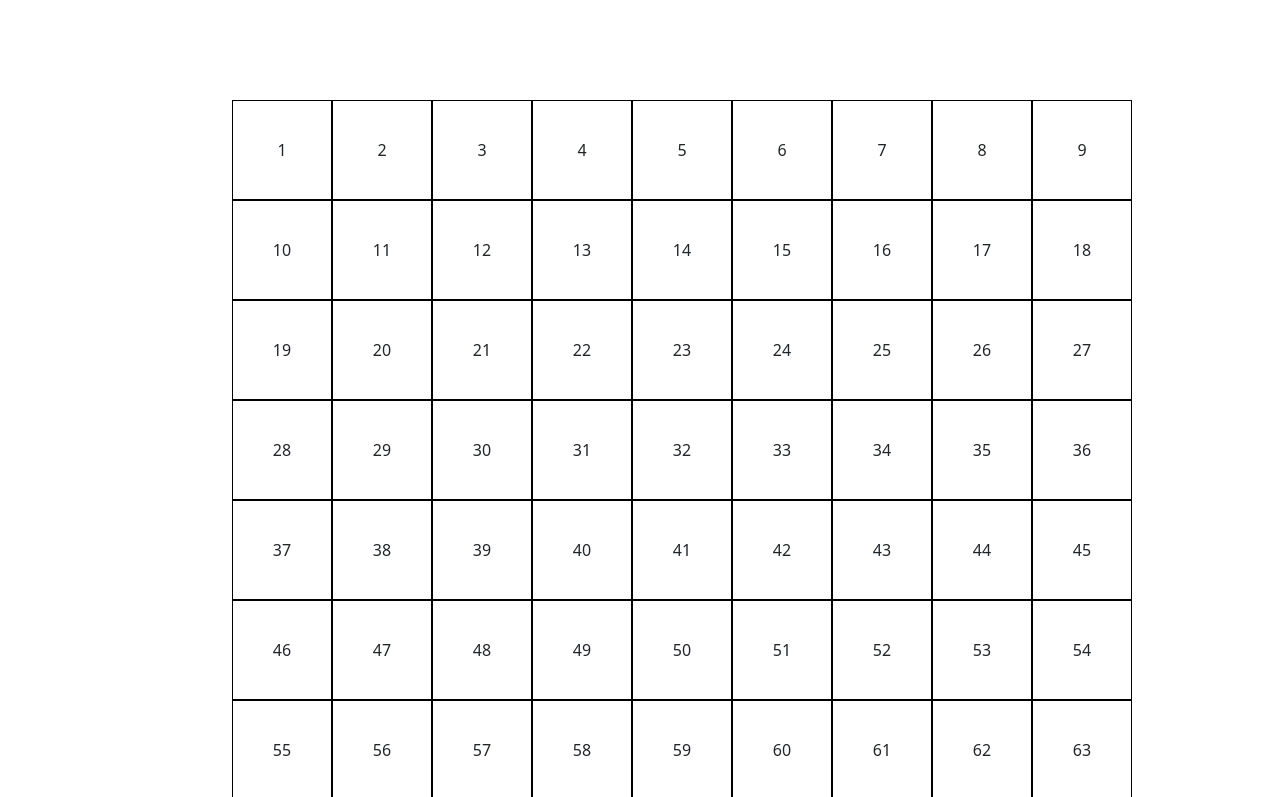
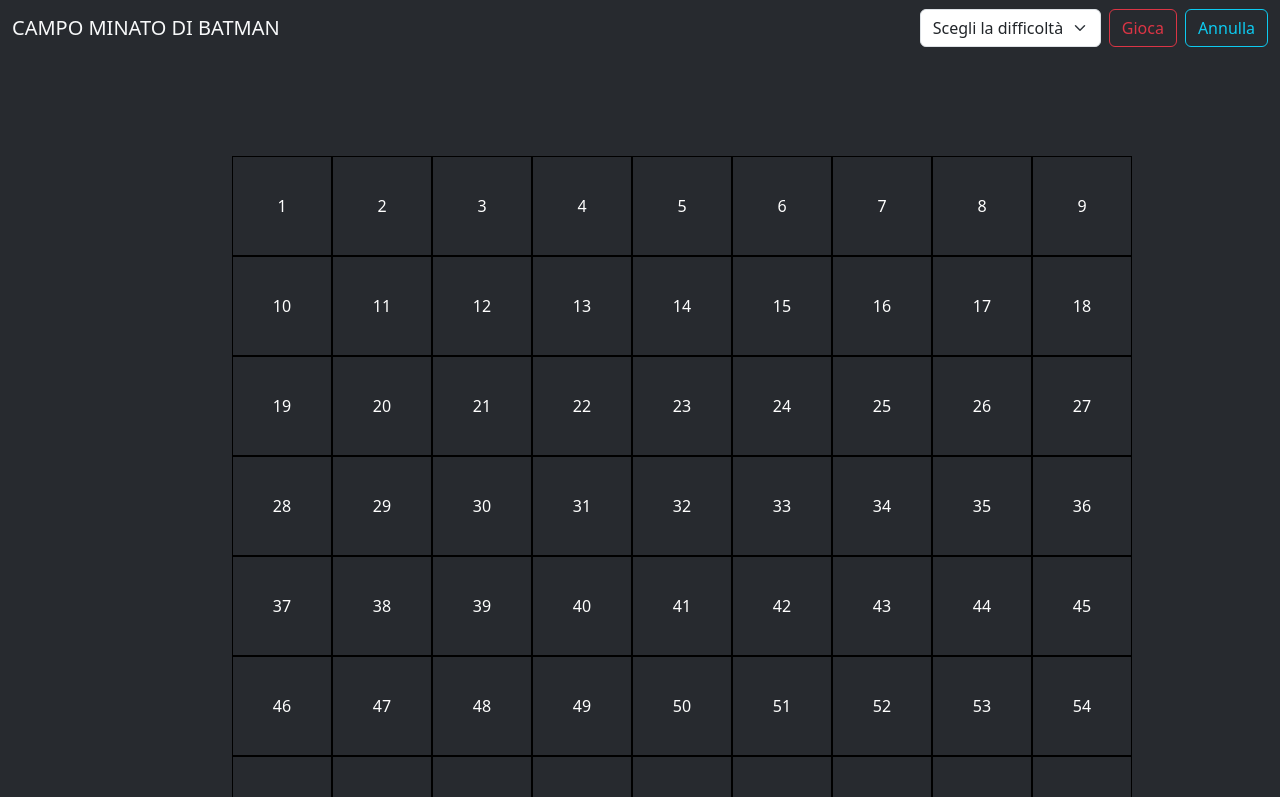
Before and after one commit to LucaPierantoni/js-campominato-grid, a plain HTML site: page index.html in a window 1280 px wide. Shown: the top 797 px of the page. Drawn offline with nearby package versions, Linux system fonts and the light colour scheme.

Commit message:
aggiunta nav + BATMAN

```diff
--- a/css/style.css
+++ b/css/style.css
@@ -6,8 +6,13 @@
 /* reset */
 
 body {
-
     font-family: sans-serif;
+    background-image: url(/img/batmanbg.jpg);
+    background-repeat: no-repeat;
+    background-size: cover;
+    background-position: center;
+    margin: 0;
+    padding: 0;
 }
 
 .container {
@@ -31,5 +36,6 @@ body {
     width: 100px;
     height: 100px;
     border: solid 1px black;
+    color: white;
 
 }
--- a/index.html
+++ b/index.html
@@ -5,12 +5,27 @@
     <meta name="viewport" content="width=device-width, initial-scale=1.0">
     <link rel="stylesheet" href="./css/style.css">
     <link href="https://cdn.jsdelivr.net/npm/bootstrap@5.3.2/dist/css/bootstrap.min.css" rel="stylesheet" integrity="sha384-T3c6CoIi6uLrA9TneNEoa7RxnatzjcDSCmG1MXxSR1GAsXEV/Dwwykc2MPK8M2HN" crossorigin="anonymous">
+    <link rel="stylesheet" href="https://unpkg.com/boxicons@latest/css/boxicons.min.css">
     <title>Campominato</title>
 </head>
 <body>
 
     <header>
-
+        <nav class="navbar text-primary-emphasis">
+            <div class="container-fluid">
+                <a class="navbar-brand text-light">CAMPO MINATO DI BATMAN</a>
+                <div class="d-flex" role="search">
+                    <select class="form-select me-2" id="get-level" aria-label="Default select example">
+                        <option selected>Scegli la difficoltà</option>
+                        <option value="1">Facile</option>
+                        <option value="2">Medio</option>
+                        <option value="3">Difficile</option>
+                    </select>
+                    <button class="btn btn-outline-danger me-2" id="btn-play" type="submit">Gioca</button>
+                    <button class="btn btn-outline-info" id="btn-delate" type="submit">Annulla</button>
+                </div>
+            </div>
+        </nav>
     </header>
 
     <main>
```
Also changed, not shown: img/batmanbg.jpg (added).
